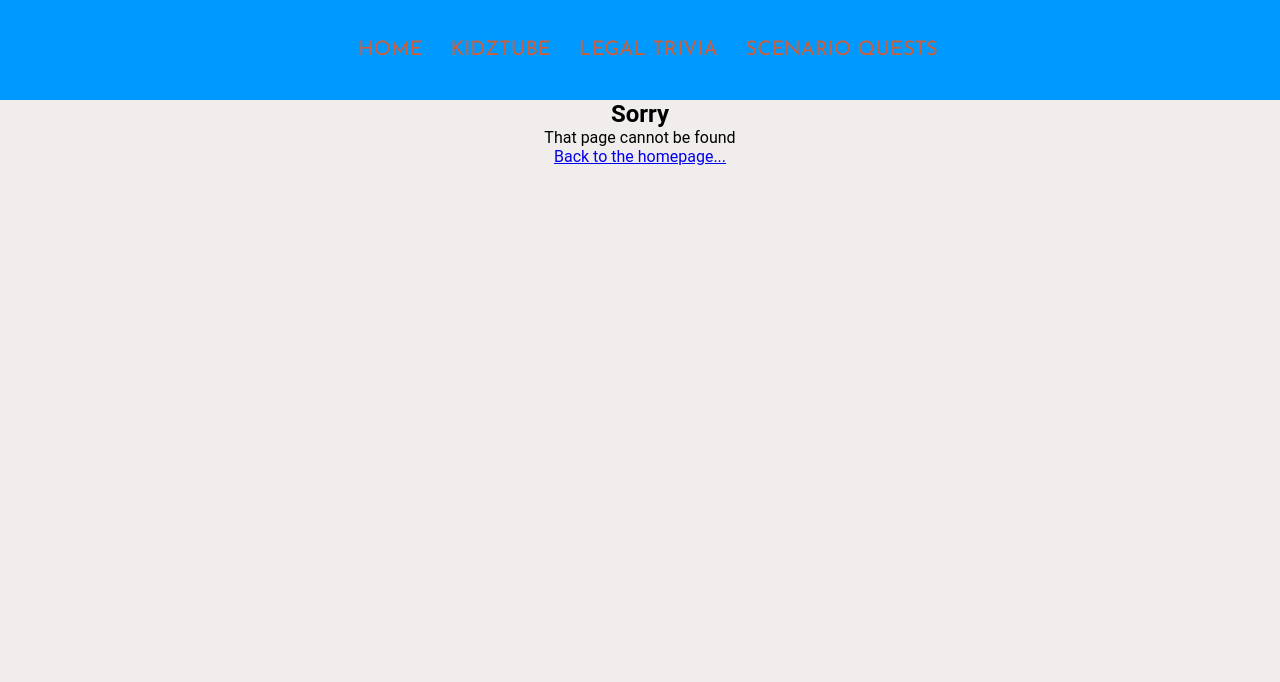
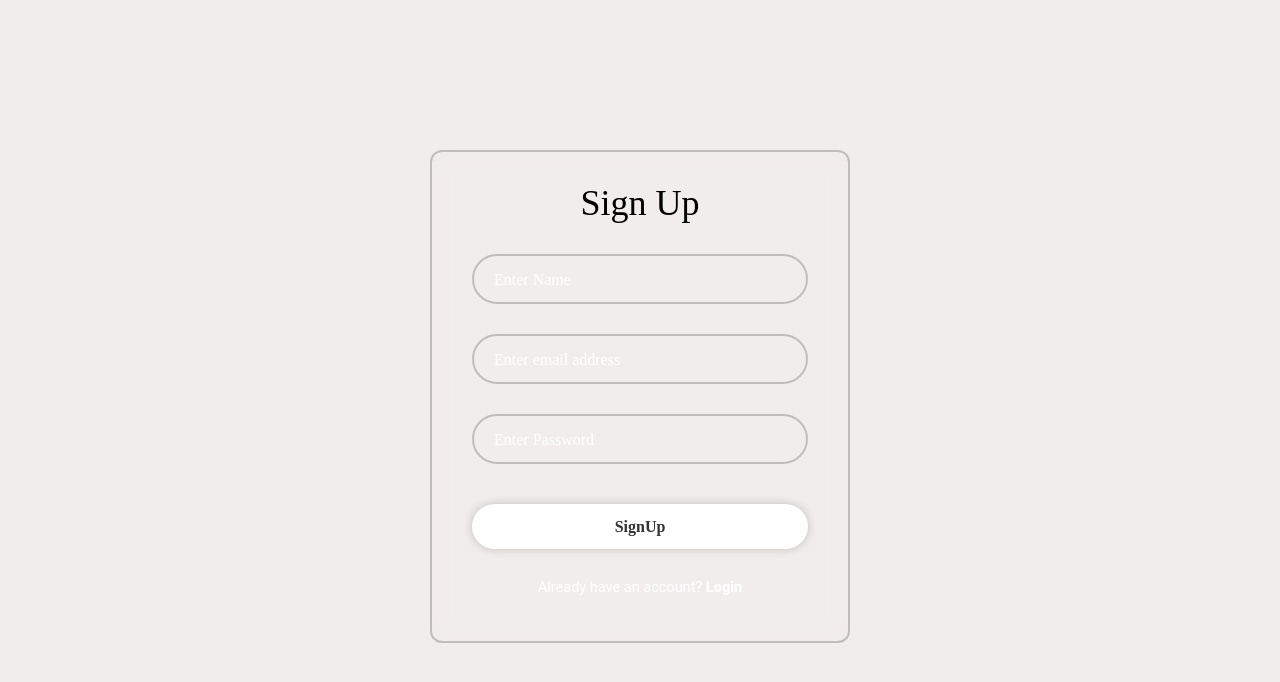
Before and after one commit to nirz306/Legal-Lift, a React (Create React App) app: page /signup in a window 1280 px wide. Shown: the top 682 px of the page. Built offline with nearby package versions, Linux system fonts and the light colour scheme.

Commit message:
created login, sign in page, also changed the routing,remaining: addition of  navbar component to different pages

```diff
--- a/package.json
+++ b/package.json
@@ -6,13 +6,14 @@
     "@testing-library/jest-dom": "^5.17.0",
     "@testing-library/react": "^13.4.0",
     "@testing-library/user-event": "^13.5.0",
+    "firebase": "^10.10.0",
     "framer-motion": "^11.0.6",
     "react": "^18.2.0",
     "react-dom": "^18.2.0",
     "react-figma-embed": "^1.0.1",
     "react-multi-carousel": "^2.8.4",
     "react-player": "^2.14.1",
-    "react-router-dom": "^5.3.4",
+    "react-router-dom": "^6.22.3",
     "react-scripts": "^5.0.1",
     "styled-components": "^6.1.8",
     "web-vitals": "^2.1.4"
--- a/src/App.js
+++ b/src/App.js
@@ -1,27 +1,29 @@
 import "./App.css";
-import Navbar from "./navbar/Navbar";
 import Menu from "./components/legal trivia/Menu";
 import Quiz from "./components/legal trivia/Quiz";
 import EndScreen from "./components/legal trivia/EndScreen";
-import { useState } from "react";
+
 import { GameStateContext } from "./helpers/Contexts";
 import Home from "./components/Home/Home";
+import { RouterProvider } from "react-router-dom";
 
 import Kidztube from "./components/Kidztube/Kidztube";
 import NotFound from "./NotFound";
 
 // import Home from "./Home";
 import React from "react";
-import { BrowserRouter as Router, Switch, Route } from "react-router-dom";
-import aboutus from "./components/aboutus";
-import squests from "./components/S_quests/squests";
-import rule from "./components/legal trivia/Rules/rule";
+
+// import squests from "./components/S_quests/squests";
+import Squests from "./components/S_quests/squests";
+import Rule from "./components/legal trivia/Rules/rule";
 import Login from "./components/Login/Login";
 import Road_acc from "./components/S_quests/Road_acc";
 import Sexualharras from "./components/S_quests/Sexualharras";
 import Rasicm from "./components/Kidztube/Rasicm";
 import Consumer from "./components/Kidztube/Consumer";
 import Lostphone from "./components/S_quests/Lostphone/Lostphone";
+import Signup from "./components/Signin_out/Signup";
+import { createBrowserRouter } from "react-router-dom";
 
 const responsive = {
   superLargeDesktop: {
@@ -44,32 +46,73 @@ const responsive = {
 };
 
 export default function App() {
+  const appRouter = createBrowserRouter([
+    {
+      path: "/",
+      element: <Home />,
+    },
+    {
+      path: "/signup",
+      element: <Signup />,
+    },
+    {
+      path: "/login",
+      element: <Login />,
+    },
+    {
+      path: "/kidztube",
+      element: <Kidztube />,
+    },
+    {
+      path: "/play",
+      element: <Quiz />,
+    },
+    {
+      path:"/squests",
+      element:<Squests/>
+    },
+    {
+      path: "/rule",
+      element: <Rule />,
+    },
+    {
+      path: "/finish",
+      element: <EndScreen />,
+    },
+    {
+      path: "/Road Accident",
+      element: <Road_acc />,
+    },
+    {
+      path: "/Sexual harresment",
+      element: <Sexualharras />,
+    },
+    {
+      path: "/rasicm",
+      element: <Rasicm />,
+    },
+    {
+      path: "/consumer_rights",
+      element: <Consumer />,
+    },
+    {
+      path: "/Lost phone",
+      element: <Lostphone />,
+    },
+    {
+      path: "*",
+      element: <NotFound />,
+    },
+  ]);
+
   return (
-    <Router>
-      <div className="App">
-        <Navbar />
-        <Switch>
-          <Route exact path="/" component={Home} />
-          <Route path="/kidztube" component={Kidztube} />
-          <Route path="/play" component={Quiz} />
-          {/* <Route path="/aboutus" component={aboutus} /> */}
-          <Route path="/squests" component={squests} />
-          <Route path="/rule" component={rule} />
-          <Route path="/finish" component={EndScreen} />
-          <Route path="/Road Accident" component={Road_acc} />
-          <Route path="/Sexual harresment" component={Sexualharras} />
-          <Route path="/login" component={Login} />
-          <Route path="/rasicm" component={Rasicm} />
-          <Route path="/consumer_rights" component={Consumer} />
-          <Route path="/Lost phone" component={Lostphone} />
 
-          <Route path="*">
-            <NotFound />
-          </Route>
-        </Switch>
-      </div>
+    <div className="App">
+
+      <RouterProvider router={appRouter} />
+
+    </div>
 
 
-    </Router>
   );
 }
--- a/src/NotFound.js
+++ b/src/NotFound.js
@@ -1,12 +1,13 @@
 import React from 'react'
-import { Link } from 'react-router-dom/cjs/react-router-dom.min'
+import { NavLink } from 'react-router-dom';
+
 
 const NotFound = () => {
   return (
     <div className='not-found'>
         <h2>Sorry</h2>
         <p>That page cannot be found</p>
-      <Link to="/">Back to the homepage...</Link>
+      <NavLink to="/">Back to the homepage...</NavLink>
     </div>
   );
 }
--- a/src/components/Home/Home.jsx
+++ b/src/components/Home/Home.jsx
@@ -6,12 +6,14 @@ import privacy from "../assets/privacy.jpg";
 import AboutUs from "../aboutus"; // Import the AboutUs component
 import girl_social from "./Girl_social2.png";
 import Blogs from "./Blogs";
+import Navbar from "../navbar/Navbar";
 
 
 
 const Home = () => {
   return (
     <>
+      <Navbar />
       <div className="home">
         <p className="title">
           Unlock Your Potential<p></p>
--- a/src/components/Login/Login.jsx
+++ b/src/components/Login/Login.jsx
@@ -1,5 +1,7 @@
 import React from 'react';
 import "./login.css"
+import { NavLink } from 'react-router-dom';
+// import { Link } from 'react-router-dom/cjs/react-router-dom.min';
 
 function LoginForm() {
   return (
@@ -7,11 +9,11 @@ function LoginForm() {
       <form>
         <h1>Login</h1>
         <div className="input-box">
-          <input type="text" placeholder="Username" required />
+          <input type="text" placeholder="Enter email address" required />
           <i className='bx bxs-user'></i>
         </div>
         <div className="input-box">
-          <input type="password" placeholder="Password" required />
+          <input type="password" placeholder="Enter Password" required />
           <i className='bx bxs-lock-alt' ></i>
         </div>
         <div className="remember-forgot">
@@ -20,7 +22,8 @@ function LoginForm() {
         </div>
         <button type="submit" className="btn">Login</button>
         <div className="register-link">
-          <p>Don't have an account? <a href="#">Register</a></p>
+        <p> Don't have an account? <span>
+            <NavLink to ="/signup">Register</NavLink></span></p>
         </div>
       </form>
     </div>
--- a/src/components/Login/login.css
+++ b/src/components/Login/login.css
@@ -84,6 +84,10 @@
     font-style: normal;
 
   }
+  .wrapper.btn:disabled{
+background-color: gray !important;
+  }
+
   .wrapper .register-link{
     font-size: 14.5px;
     text-align: center;
@@ -98,3 +102,8 @@
   .register-link p a:hover{
     text-decoration: underline;
   }
+  .errorMsg{
+    font-weight: bold;
+    font-size: 0.875rem;
+    color:#ff3300;
+  }
--- /dev/null
+++ b/src/components/Signin_out/Signup.jsx
@@ -0,0 +1,107 @@
+import React, { useState } from "react";
+import "../Login/login.css";
+// import { Link} from "react-router-dom/cjs/react-router-dom.min";
+import { createUserWithEmailAndPassword,updateProfile } from "firebase/auth";
+import { useNavigate } from "react-router";
+import { auth } from "./firebase";
+import { NavLink } from "react-router-dom";
+
+function Signup() {
+
+  const navigate = useNavigate();
+  const [values, setValues] = useState({
+    name: "",
+    email: "",
+    pass: "",
+  });
+
+  const [errorMsg, setErrorMsg] = useState("");
+  const [submitButtonDisabled, setSubmitButtonDisabled] = useState(false);
+
+  const handleSubmission = () => {
+    if (!values.name || !values.email || !values.pass) {
+      setErrorMsg("Fill all the fields");
+      return;
+    }
+    setErrorMsg("");
+
+    setSubmitButtonDisabled(true);
+    createUserWithEmailAndPassword(auth, values.email, values.pass)
+      .then(async(res) => {
+        setSubmitButtonDisabled(false);
+        const user = res.user;
+        await updateProfile(user,{
+          displayName:values.name,
+        })
+          navigate("/");
+      })
+      .catch((err) => {
+        setSubmitButtonDisabled(false);
+        setErrorMsg(err.message);
+      });
+  };
+
+  return (
+    <div className="wrapper">
+      <form>
+        <h1>Sign Up</h1>
+
+        <div className="input-box">
+          <input
+            type="text"
+            placeholder="Enter Name"
+            onChange={(event) =>
+              setValues((prev) => ({ ...prev, name: event.target.value }))
+            }
+            required
+          />
+          <i className="bx bxs-user"></i>
+        </div>
+
+        <div className="input-box">
+          <input
+            type="text"
+            placeholder="Enter email address"
+            onChange={(event) =>
+              setValues((prev) => ({ ...prev, email: event.target.value }))
+            }
+            required
+          />
+          <i className="bx bxs-user"></i>
+        </div>
+
+        <div className="input-box">
+          <input
+            type="password"
+            placeholder="Enter Password"
+            onChange={(event) =>
+              setValues((prev) => ({ ...prev, pass: event.target.value }))
+            }
+            required
+          />
+          <i className="bx bxs-lock-alt"></i>
+
+          <b className="errorMsg">{errorMsg}</b>
+        </div>
+        <button
+          type="submit"
+          onClick={handleSubmission}
+          disabled={submitButtonDisabled}
+          className="btn"
+        >
+          SignUp
+        </button>
+        <div className="register-link">
+          <p>
+            Already have an account?{" "}
+            <span>
+              <NavLink to="/login">Login</NavLink>
+            </span>
+          </p>
+        </div>
+      </form>
+    </div>
+  );
+}
+
+export default Signup;
--- /dev/null
+++ b/src/components/Signin_out/firebase.jsx
@@ -0,0 +1,24 @@
+// Import the functions you need from the SDKs you need
+import { initializeApp } from "firebase/app";
+import {getAuth} from "firebase/auth";
+// TODO: Add SDKs for Firebase products that you want to use
+// https://firebase.google.com/docs/web/setup#available-libraries
+
+// Your web app's Firebase configuration
+// For Firebase JS SDK v7.20.0 and later, measurementId is optional
+const firebaseConfig = {
+  apiKey: "AIzaSyCpmrUyBQWTrByT9Q_y0ig7yrYV4S-Zh98",
+  authDomain: "legal-lift.firebaseapp.com",
+  projectId: "legal-lift",
+  storageBucket: "legal-lift.appspot.com",
+  messagingSenderId: "891905967125",
+  appId: "1:891905967125:web:4f8947cceef1d142487a1c",
+  measurementId: "G-L1ZYRX1TCW"
+};
+
+// Initialize Firebase
+const app = initializeApp(firebaseConfig);
+
+const auth = getAuth();
+
+export {app,auth};
--- a/src/navbar/Navbar.jsx
+++ b/src/components/navbar/Navbar.jsx
@@ -1,8 +1,8 @@
 //arrow functions
-import Menu from "../components/legal trivia/Menu";
+import Menu from "../legal trivia/Menu";
 import { Link } from "react-router-dom";
 import "./navbar.css"
-import {LOGO} from "../utilites/constants";
+import {LOGO} from "../../utilites/constants";
 
 const Navbar = () => {
     return(
@@ -12,7 +12,6 @@ const Navbar = () => {
                 <Link to="/">HOME</Link>
                 <Link to="/kidztube">KIDZTUBE</Link>
                 <Link to="/rule">LEGAL TRIVIA</Link>
-                {/* <Link to="/aboutus">ABOUT US</Link> */}
                 <Link to="/squests">SCENARIO QUESTS</Link>
                 {/* <Link classname="login" to="/login">LOGIN</Link> */}
             </div>
```
Also changed, not shown: src/components/Kidztube/Kidztube.jsx (+7 -7 lines), src/components/S_quests/squests.jsx (+26 -19 lines), src/components/navbar/log_latest.png (renamed from src/navbar/log_latest.png), src/components/navbar/navbar.css (renamed from src/navbar/navbar.css), 1 other file (tests, documents, lock files or other folders).
